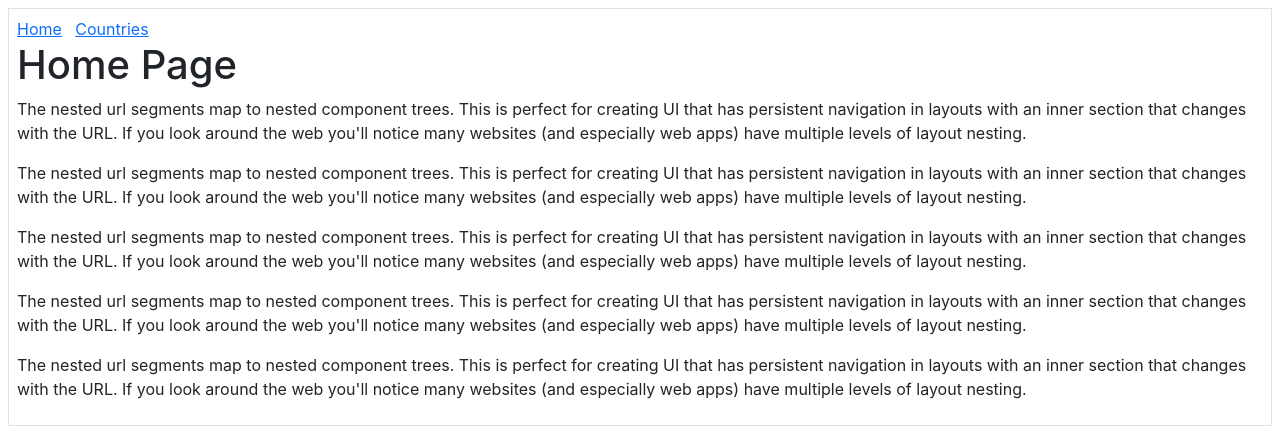
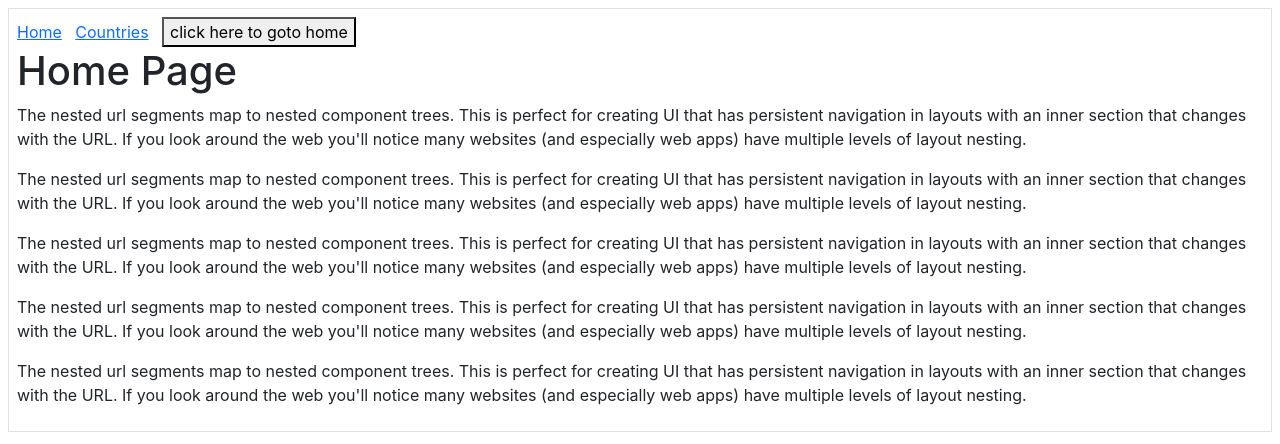
Before and after one commit to sowmya2921/reactadvance, a React (Create React App) app: page / in a window 1280 px wide. Shown: the top 444 px of the page. Built offline with nearby package versions, Linux system fonts and the light colour scheme.

Commit message:
navigation with button click

```diff
--- a/src/App.js
+++ b/src/App.js
@@ -4,11 +4,16 @@ import Countries from './Countries';
 import { Link, Outlet, useNavigate } from 'react-router-dom';
 
 function App() {
+  var navigate = useNavigate();
+  function abc(){
+    navigate("/home")
+  }
 
   return (
     <div className='border m-2 p-2'>
       <Link to="/home">Home</Link>&nbsp;&nbsp;&nbsp;
       <Link to="/countries">Countries</Link>&nbsp;&nbsp;&nbsp;
+      <button onClick={abc}>click here to goto home</button>
       <Outlet></Outlet>
     </div>
   );
```
